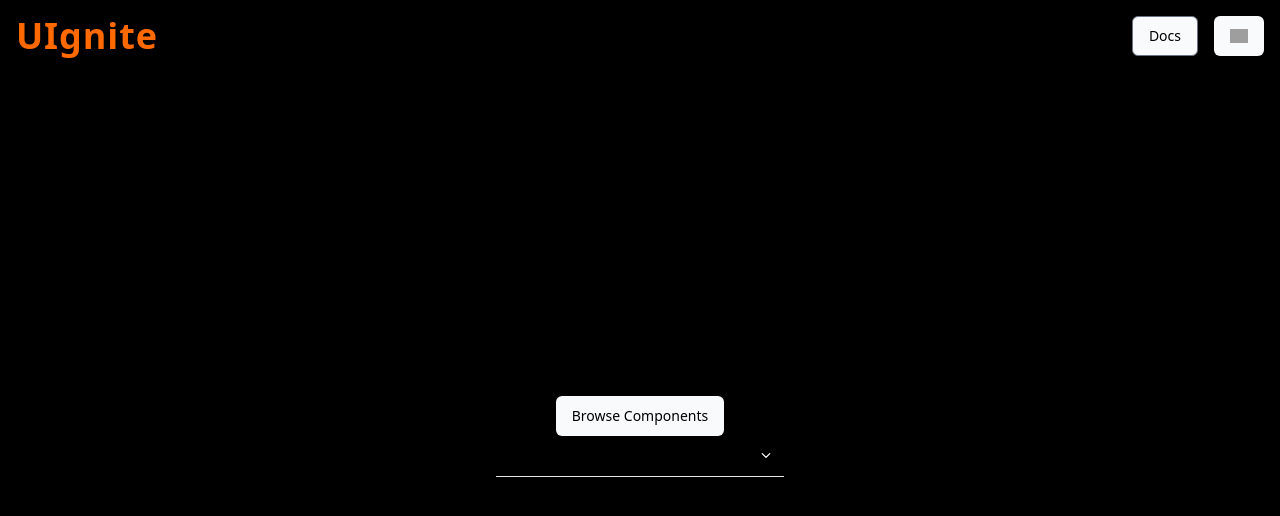
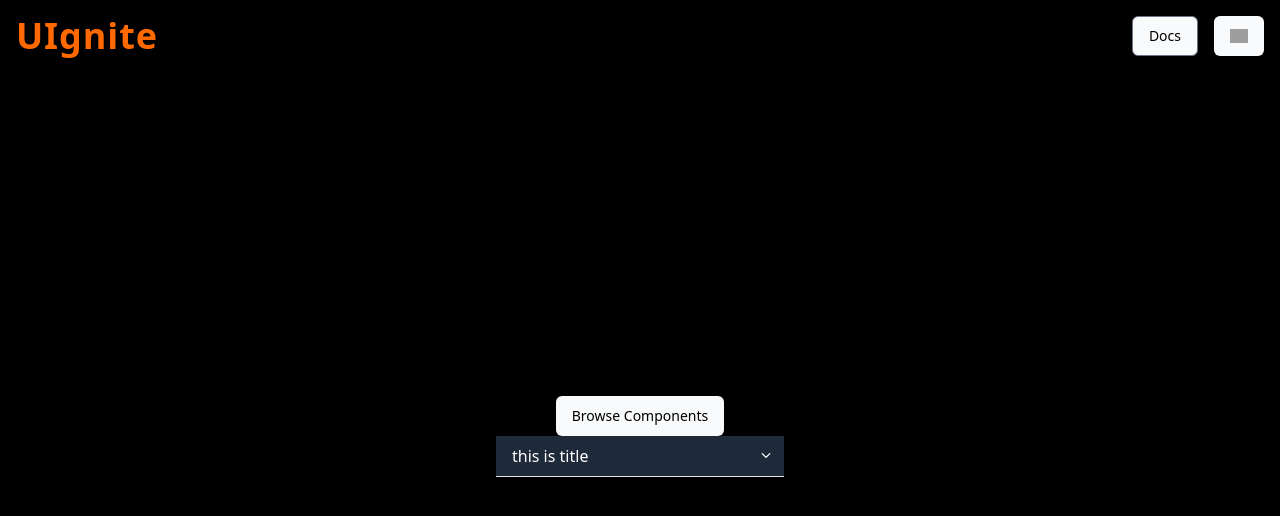
Before and after one commit to UIgnite/UIgnite, a React (Vite) app: page / in a window 1280 px wide. Shown: the top 516 px of the page. Built offline with nearby package versions, Linux system fonts and the light colour scheme; grey boxes are pictures that could not be loaded.

Commit message:
fixed Accordion

```diff
--- a/src/components/Accordion.jsx
+++ b/src/components/Accordion.jsx
@@ -1,13 +1,15 @@
 import React from 'react'
 import { useState } from 'react'
+import { cn } from '../utils/lib'
 
-const Accordion = ({title, content}) => {
-  const [visible, setVisible] = useState(false)
-  const open = false;
+const Accordion = ({title, content, className="", defaultOpen = false, open=false}) => {
+  const [visible, setVisible] = useState(defaultOpen)
   const toggleAccordion = () =>{
     if( visible){
+      open = false
       setVisible(false)
     }else{
+      open = true;
       setVisible(true)
     }
   }
@@ -15,9 +17,10 @@ const Accordion = ({title, content}) => {
   return (
     <>
     <div>
-      <div onClick={toggleAccordion} className=' hover:bg-gray-800 flex items-center justify-between min-w-2xs rounded-md min-h-md ease-in-out'>
-        <div className='ml-2 px-2 py-2'> {title} </div>
-        <svg className={`mr-2 transform transition-transform duration-300 ${visible ? "rotate-180" : "rotate-0"}`}
+      <div onClick={toggleAccordion} className={cn('cursor-pointer bg-gray-800  hover:bg-gray-900 flex  items-center justify-between min-w-2xs  min-h-md ease-in-out')}>
+        <div className='ml-2 px-2 py-2 text-white'> {title} </div>
+        <svg className={`mr-2 transform transition-transform duration-300
+          ${visible ? "rotate-180" : "rotate-0"}`}
           width="20"
           height="15"
           viewBox="0 0 24 24"
@@ -30,15 +33,15 @@ const Accordion = ({title, content}) => {
             strokeLinejoin="round"
           />
         </svg>
-      </div>
-      <div
-        className={` -z-10 transition-all duration-300 ease-in-out hover:bg-gray-800
+        </div>
+        <div
+          className={` overflow-hidden transition-all duration-300 ease-in-out hover:bg-gray-800
         ${visible ? "max-h-40 opacity-100 translate-y-0" : "max-h-0 opacity-0 -translate-y-5"}`}
       >
-        <div className="text-left -z-1 px-4 py-1 text-sm text-white">{content}</div>
+        <div className="bg-gray-800 text-left -z-1 px-4 py-1 text-sm text-white">{content}</div>
       </div>
 
-      <hr className='w-m h-px  bg-gray-200 border-0 dark:bg-gray-700' />
+      <hr className='w-m h-px  bg-gray-200 border-0 ' />
     {/* <div className='flex h-14 items-center justify-between border-b border-zinc-200 ' > </div> */}
 
     </div>
```
